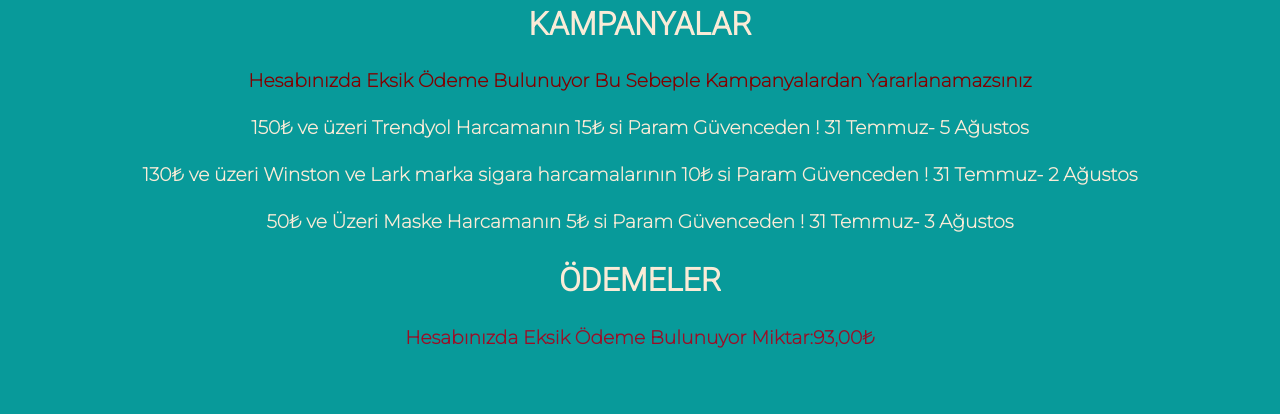
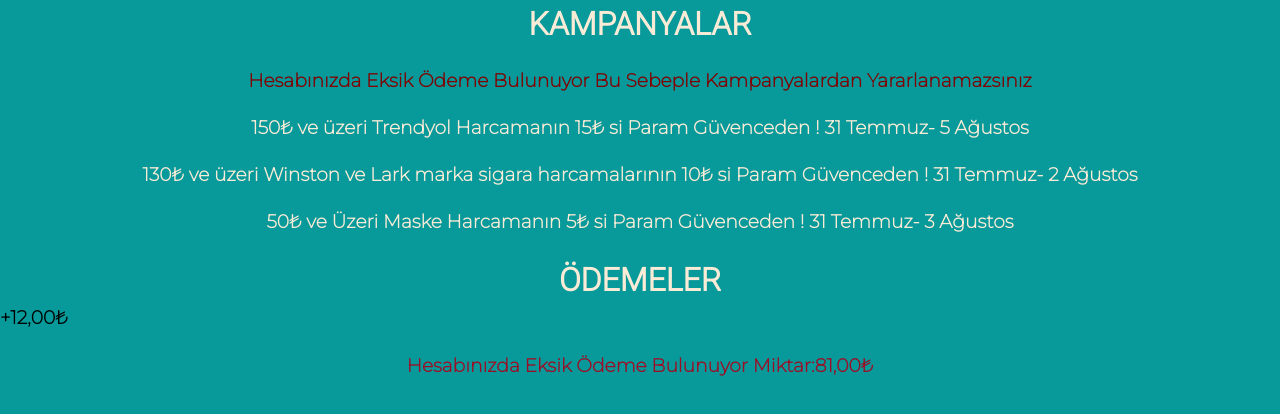
Before and after one commit to paramguvence/paramguvence.github.io, a plain HTML site: page cerenkampanya.html in a window 1280 px wide. Drawn offline with Linux system fonts and the light colour scheme.

Commit message:
Update cerenkampanya.html

```diff
--- a/cerenkampanya.html
+++ b/cerenkampanya.html
@@ -33,7 +33,8 @@
         </div>
         <div id="odemeler">
             <h1 class="text-uppercase">Ödemeler</h1>
-            <h3 class="odeme-bilgisi">Hesabınızda Eksik Ödeme Bulunuyor Miktar:93,00₺</h3>
+            <h3 class="odeme">+12,00₺</h3>
+            <h3 class="odeme-bilgisi">Hesabınızda Eksik Ödeme Bulunuyor Miktar:81,00₺</h3>
         </div>
 
     </body>
```
